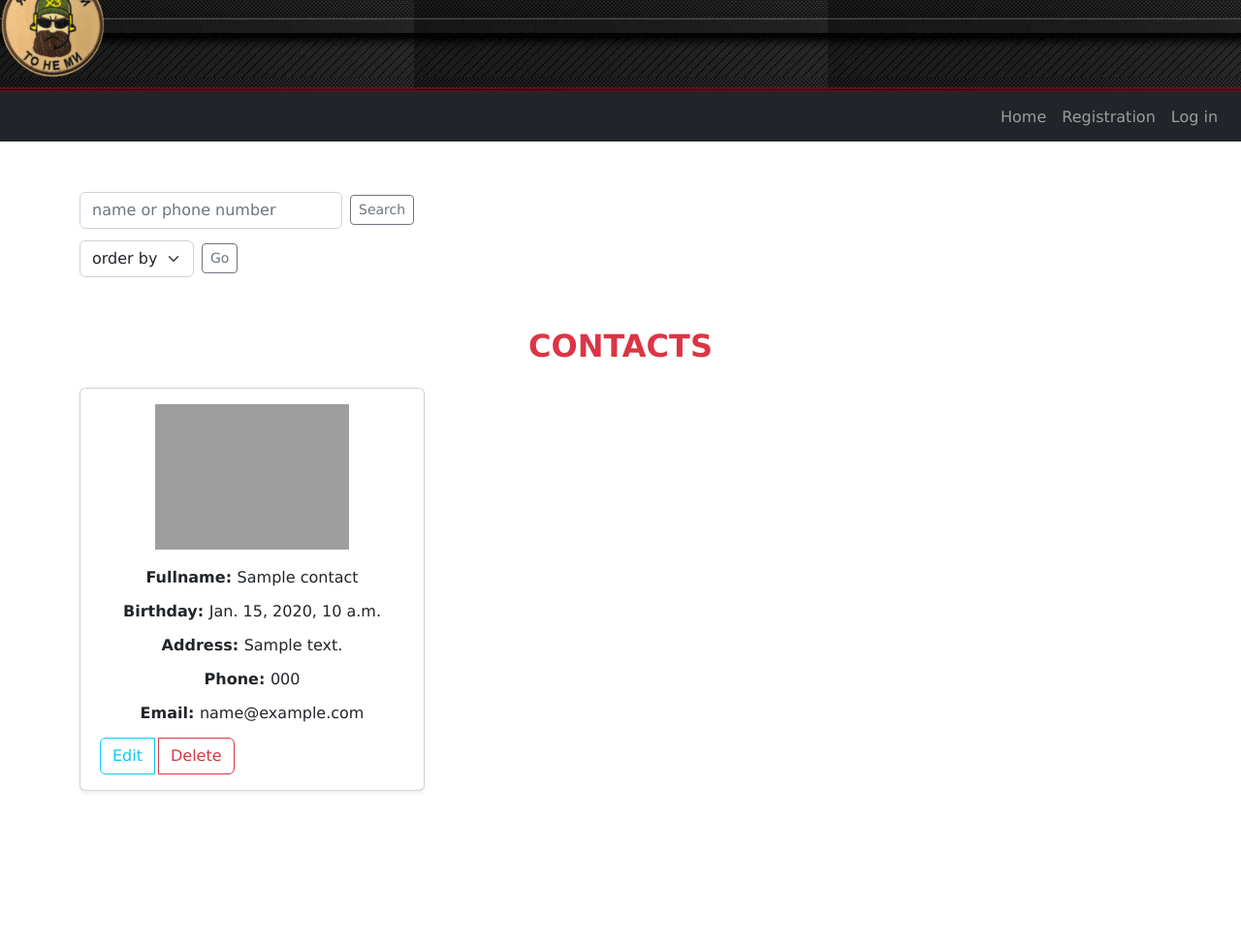
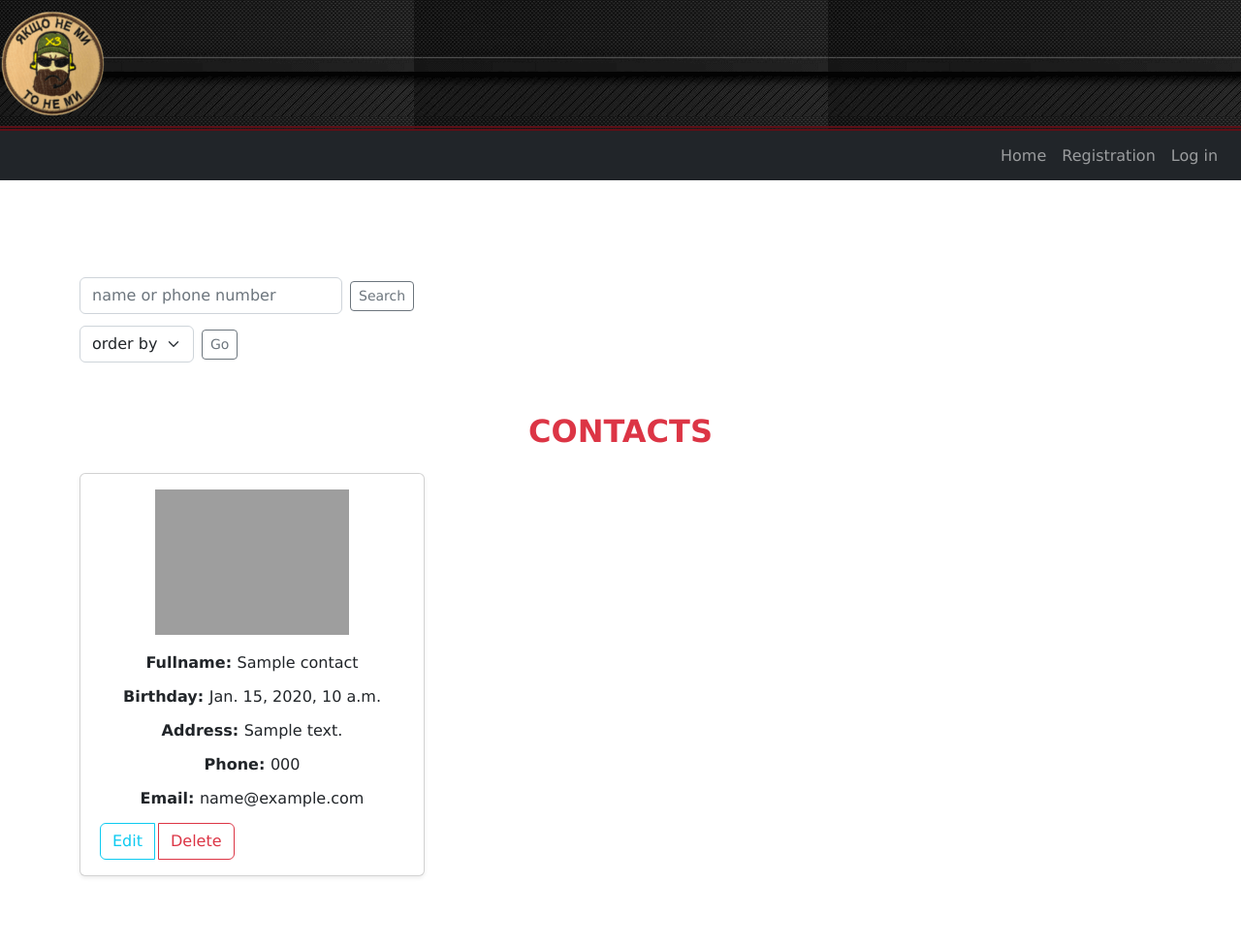
Before and after one commit to LeadShadow/Web6Project, a Django app: template webproject/project/templates/project/contacts.html in a window 1280 px wide. Shown: the whole page at 97% size. Before the commit the page ends 817 px from the top, so only its background shows below. Run offline with Django 3.2, Linux system fonts and the light colour scheme; the template is opened without the code that fills it: most values are stand-ins (such as "Sample title", 1, 10 or a date in 2020); some libraries are stand-ins or nearby versions; grey boxes are pictures that could not be loaded.

Commit message:
still working

```diff
--- a/webproject/project/static/style.css
+++ b/webproject/project/static/style.css
@@ -2,11 +2,10 @@ body,
 html {
   font: 16px "Lucida Grande", Helvetica, Arial, sans-serif;
   display: flex;
-  height: 100%;
   flex-direction: column;
   align-items: stretch;
   justify-content: center;
-  align-content: center;
+  align-content: center;*/
 }
 
 a {
@@ -20,7 +19,7 @@ h2 {
 }
 
 .template {
-  /* padding: 3rem 1.5rem; */
+  padding: 3rem 1.5rem;
   text-align: center;
   height: 100%;
   width: 100%;
--- a/webproject/project/templates/project/base.html
+++ b/webproject/project/templates/project/base.html
@@ -12,7 +12,7 @@
 </head>
 <body>
 <div style="background-image: url('{% static 'bc.png' %}'); border-bottom: thick double #5c1017;">
-    <a class="navbar-brand" href="#" style="position-relative">
+    <a class="navbar-brand" href="#">
         <img src="{% static 'logo.png' %}" style="padding-top:10px; padding-bottom:10px">
     </a>
 </div>
```
Also changed, not shown: webproject/project/static/favicon.ico, 2 other files.
